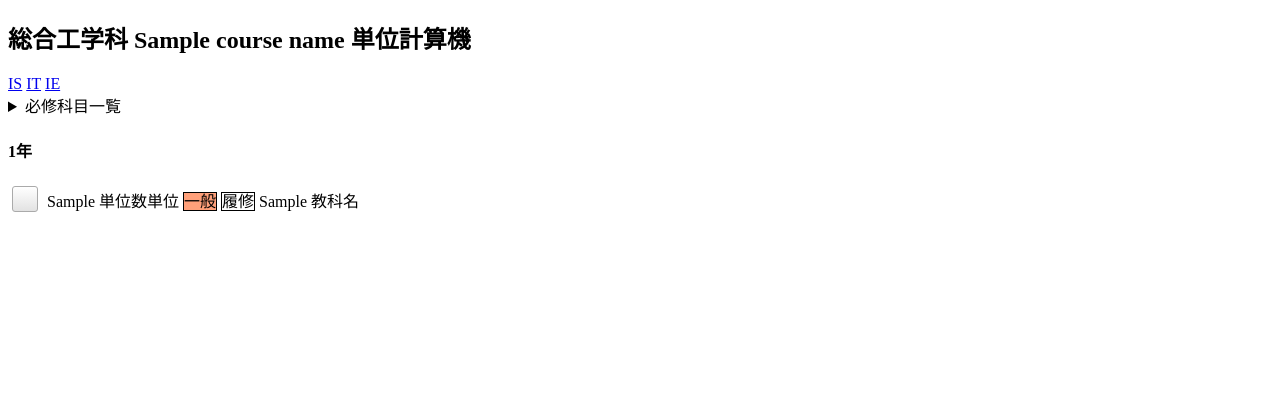
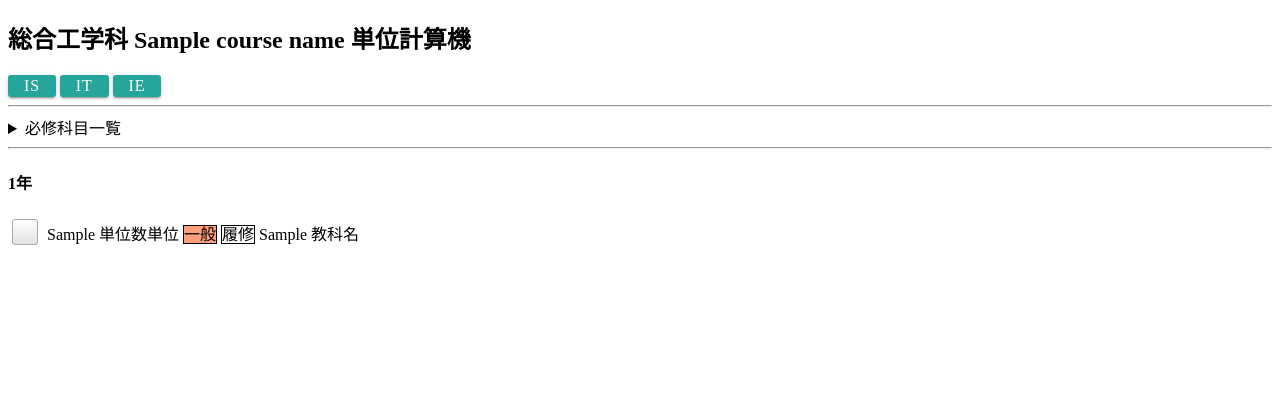
Before and after one commit to q55mehqs/CreditCalcPage, a Flask app: template templates/main.html in a window 1280 px wide. Shown: the top 420 px of the page. Run offline with Flask 2, Linux system fonts and the light colour scheme; the template is opened without the code that fills it: most values are stand-ins (such as "Sample title", 1, 10 or a date in 2020); parts of the project's set-up code (start-up, migrations or seed data) failed here and were passed over.

Commit message:
update design

```diff
--- a/static/css/style.css
+++ b/static/css/style.css
@@ -1,3 +1,23 @@
+.raised{
+  display: inline-block;
+  background-color: #26a69b;/*背景色*/
+  color: #FFF;/*文字色*/
+  font-size: 1em;/*文字サイズ*/
+  line-height: 1;
+  text-decoration: none;
+  letter-spacing: 0.05em;/*字間*/
+  padding: 0.2em 1em;/*ボタン内の余白*/
+  border-radius: 3px;/*角の丸み*/
+    cursor: pointer;
+  box-shadow: 0 2px 2px 0 rgba(0,0,0,0.14), 0 1px 5px 0 rgba(0,0,0,0.12), 0 3px 1px -2px rgba(0,0,0,0.2);/*影*/
+  -webkit-tap-highlight-color: transparent;
+  transition: .3s ease-out;/*変化を緩やかに*/
+}
+
+.raised:hover{
+    box-shadow: 0 3px 3px 0 rgba(0,0,0,0.14), 0 1px 7px 0 rgba(0,0,0,0.12), 0 3px 1px -1px rgba(0,0,0,0.2);/*浮き上がるように*/
+}
+
 ul {
   list-style: none;
   padding-left: 0px;
--- a/templates/main.html
+++ b/templates/main.html
@@ -66,9 +66,10 @@
 </script>
 <div class="wrapper">
   <h2>総合工学科 {{ course_name }} 単位計算機</h2>
-  <a href="/">IS</a>
-  <a href="/it">IT</a>
-  <a href="/ie">IE</a>
+  <a href="/" class="raised">IS</a>
+  <a href="/it" class="raised">IT</a>
+  <a href="/ie" class="raised">IE</a>
+  <hr>
   <div class="column credit">
     <details>
       <summary>必修科目一覧</summary>
@@ -97,6 +98,7 @@
         </ul>
       {% endfor %}
     </details>
+    <hr>
 
     <form name="creditForm">
       {% for class_credit in select_credits %}
```
